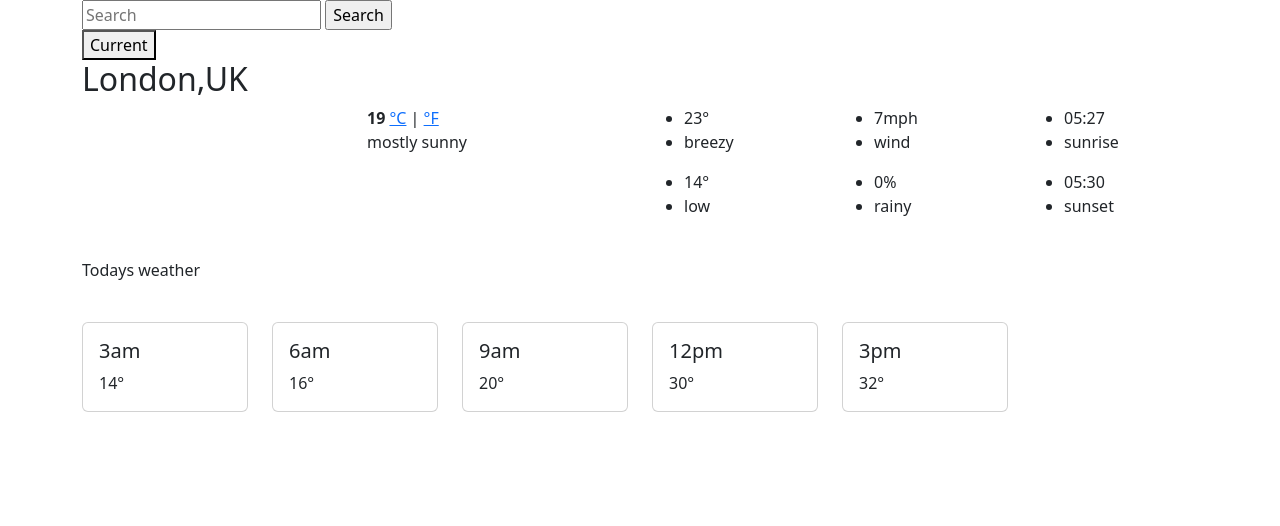
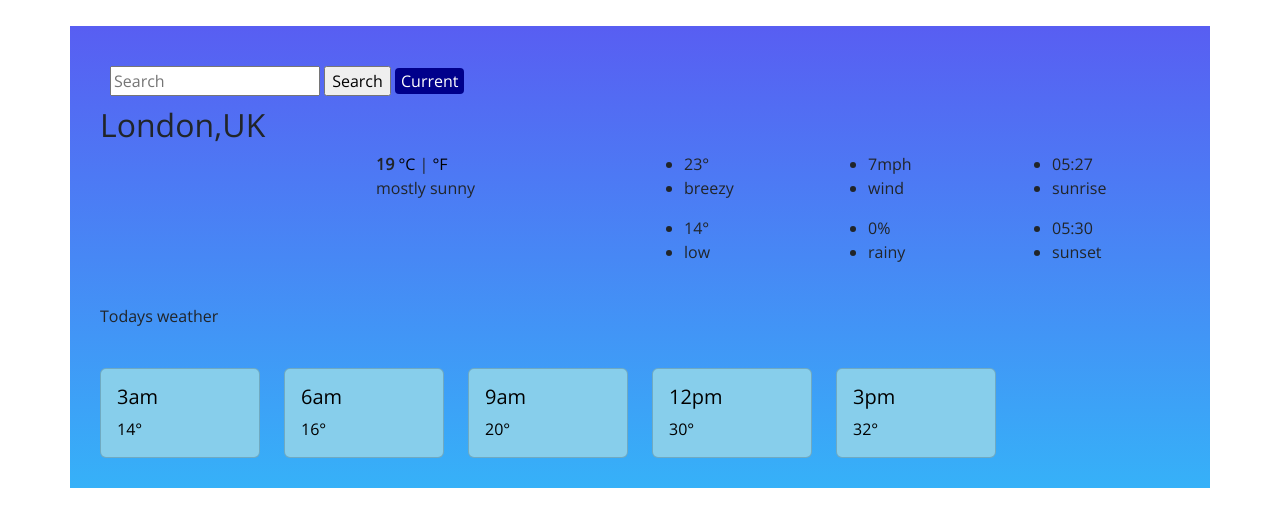
Before and after one commit to akshaya10349/weather-app, a plain HTML site: page index.html in a window 1280 px wide. Drawn offline with nearby package versions, Linux system fonts and the light colour scheme; a script that the page names is missing.

Commit message:
css file linked to html

```diff
--- a/index.html
+++ b/index.html
@@ -18,7 +18,7 @@
       href="https://fonts.googleapis.com/css2?family=Open+Sans:wght@300&display=swap"
       rel="stylesheet"
     />
-    <link rel="stylesheet" href="src/styles.css" />
+    <link rel="stylesheet" href="styles.css" />
     <script src="https://unpkg.com/axios/dist/axios.min.js"></script>
   </head>
   <body>
--- /dev/null
+++ b/styles.css
@@ -0,0 +1,38 @@
+body {
+    font-family: "Open Sans", sans-serif;
+  }
+  .app {
+    margin-top: 2%;
+    padding: 30px;
+    background-image: linear-gradient(to bottom, #585ef2 0%, #36b1f8 100%);
+  }
+  .card {
+    background-color: skyblue;
+    color: black;
+  }
+  img {
+    color: black;
+  }
+  a {
+    color: black;
+    text-decoration: none;
+  }
+  a:hover {
+    color: white;
+  }
+  form {
+    display: inline;
+  }
+  #current-temp {
+    border-radius: 4px;
+    background-color: darkblue;
+    color: white;
+    border: none;
+  }
+  #current-temp:hover {
+    transform: scale(1.05);
+    transition: all 2ms ease-in-out;
+  }
+  .search-bar {
+    padding: 10px;
+  }
```
